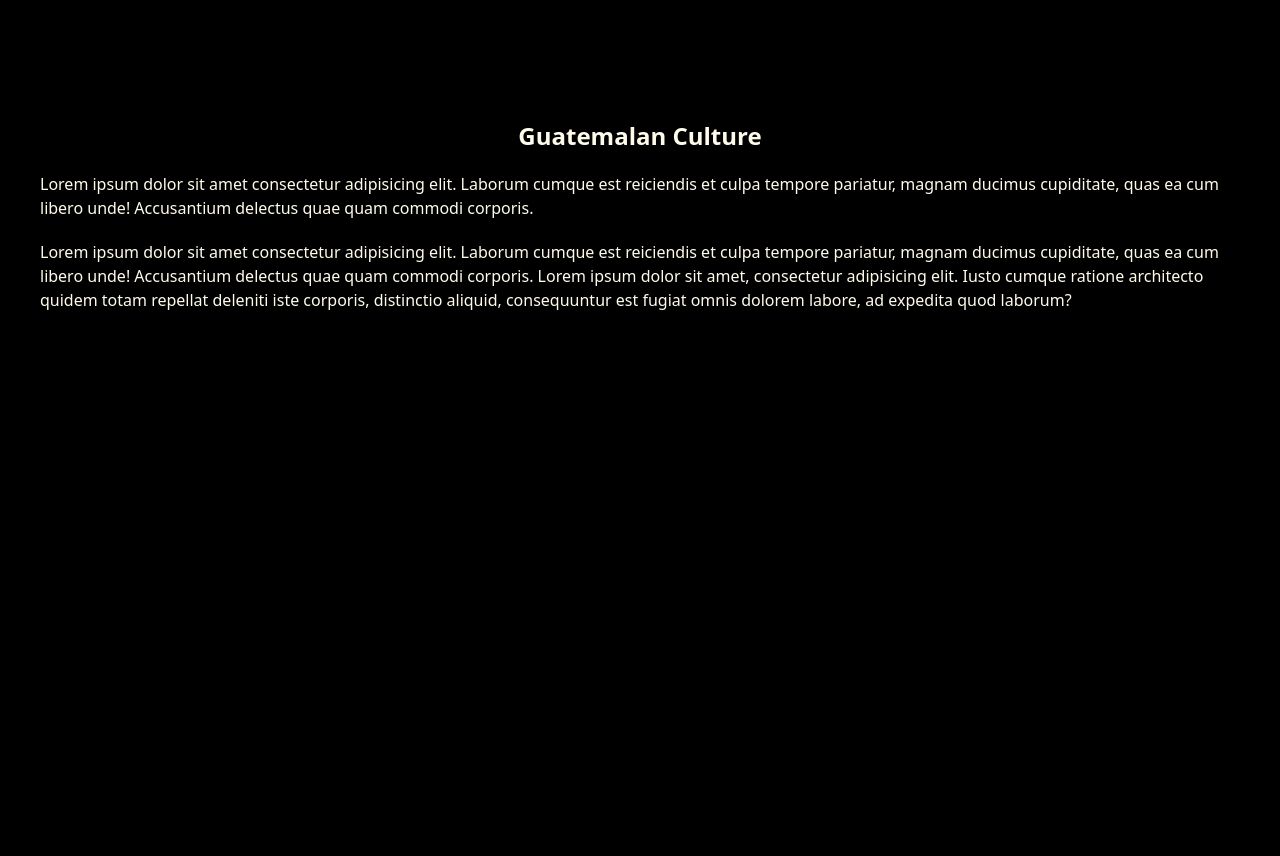
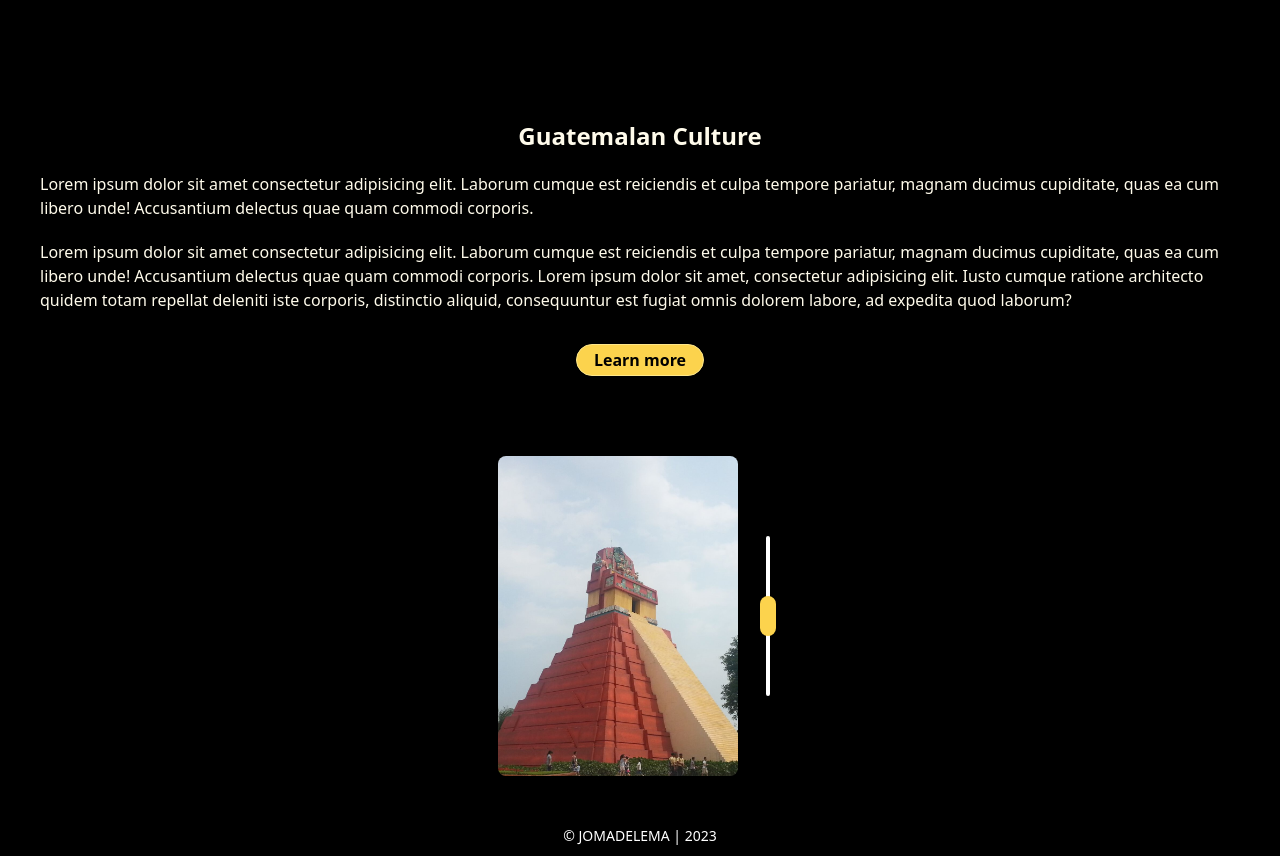
Before and after one commit to JOMADELEMA/countrypage, a Next.js app: page / in a window 1280 px wide. Shown: the part 880-1736 px from the top of the page. Before the commit the page ends 1192 px from the top, so only its background shows below. Built offline with nearby package versions, Linux system fonts and the light colour scheme.

Commit message:
Implemented image and slider idea

```diff
--- a/package.json
+++ b/package.json
@@ -9,6 +9,7 @@
     "lint": "next lint"
   },
   "dependencies": {
+    "@tabler/icons-react": "^2.11.0",
     "eslint": "8.36.0",
     "eslint-config-next": "13.2.4",
     "next": "13.2.4",
--- a/src/pages/index.js
+++ b/src/pages/index.js
@@ -2,15 +2,19 @@ import Head from "next/head";
 import Image from "next/image";
 import { Inter } from "next/font/google";
 import styles from "@/styles/Home.module.css";
+import { IconMenu2 } from "@tabler/icons-react";
 
 const inter = Inter({ subsets: ["latin"] });
 
 export default function Home() {
   return (
     <>
+
+
       <div className="w-full h-160 bg-150 bg-top md:bg-cover bg-no-repeat flex flex-col bg-arco relative">
+      <IconMenu2 size={48} color="white" className="ml-5 mt-5 absolute cursor-pointer"/>
         <h1 className="text-7xl font-semibold text-white drop-shadow-lg mt-64 self-center">GUATEMALA</h1>
-        <div className="border border-amber-200 bg-amber-300 hover:bg-amber-200 rounded-full flex text-white font-semibold w-32 h-8 self-center items-center justify-center shadow-md cursor-pointer mt-8">EXPLORE</div>
+        <div className="border border-amber-200 bg-amber-300 hover:bg-amber-200 rounded-full flex text-gray font-semibold w-32 h-8 self-center items-center justify-center shadow-md cursor-pointer mt-8">EXPLORE</div>
         <div className="w-full h-40 bottom-0 absolute bg-gradient-to-b from-transparent to-black"></div>
       </div>
       <div className="grid gap-8 grid-cols-2 grid-rows-2 mx-10">
@@ -36,10 +40,30 @@ export default function Home() {
         </div>
 
       </div>
-      <div className=" mt-20 mx-10">
+      <div className=" mt-20 mx-10 flex flex-col" id="guatemalan-culture">
         <h1 className="text-amber-50 text-2xl font-semibold mb-5 text-center">Guatemalan Culture</h1>
-        <p className="text-amber-50 text-md mb-5">Lorem ipsum dolor sit amet consectetur adipisicing elit. Laborum cumque est reiciendis et culpa tempore pariatur, magnam ducimus cupiditate, quas ea cum libero unde! Accusantium delectus quae quam commodi corporis.</p>
-        <p className="text-amber-50 text-md">Lorem ipsum dolor sit amet consectetur adipisicing elit. Laborum cumque est reiciendis et culpa tempore pariatur, magnam ducimus cupiditate, quas ea cum libero unde! Accusantium delectus quae quam commodi corporis. Lorem ipsum dolor sit amet, consectetur adipisicing elit. Iusto cumque ratione architecto quidem totam repellat deleniti iste corporis, distinctio aliquid, consequuntur est fugiat omnis dolorem labore, ad expedita quod laborum?</p>
+        <p className="text-amber-50 text-md mb-5">Lorem ipsum dolor sit amet consectetur adipisicing elit. Laborum cumque est reiciendis
+        et culpa tempore pariatur, magnam ducimus cupiditate, quas ea cum libero unde! Accusantium delectus quae quam commodi corporis.</p>
+        <p className="text-amber-50 text-md">Lorem ipsum dolor sit amet consectetur adipisicing elit. Laborum cumque est reiciendis et culpa tempore pariatur,
+        magnam ducimus cupiditate, quas ea cum libero unde! Accusantium delectus quae quam commodi corporis. Lorem ipsum dolor sit amet, consectetur adipisicing elit. Iusto cumque ratione architecto
+        quidem totam repellat deleniti iste corporis, distinctio aliquid, consequuntur est fugiat omnis dolorem labore, ad expedita quod laborum?</p>
+
+        <div className="border border-amber-200 bg-amber-300 hover:bg-amber-200 rounded-full flex text-gray font-semibold w-32 h-8 self-center items-center justify-center shadow-md cursor-pointer mt-8">Learn more</div>
+      </div>
+
+      <div className="mt-20 mx-10 flex justify-center">
+        <div className="relative h-80 w-60 overflow-hidden">
+          <Image className=" rounded-lg object-cover" src="/images/tikal_square.jpeg" fill alt=''/>
+        </div>
+
+        <div id="slider" className="relative flex col ml-5 w-6 place-items-center">
+          <div id="slider-base" className="h-40 w-1 bg-white rounded-full absolute place-center left-2"></div>
+          <div id="slider-thumb" className="h-10 w-4 bg-amber-300 rounded-full cursor-pointer absolute left-0.5"></div>
+        </div>
+
+      </div>
+      <div className="h-10 mt-10 text-white flex flex-col justify-center place-items-center">
+        <p className="text-sm font-light">&copy; JOMADELEMA | 2023</p>
       </div>
     </>
   );
--- a/src/styles/globals.css
+++ b/src/styles/globals.css
@@ -109,3 +109,54 @@ a {
     color-scheme: dark;
   }
 } */
+
+
+/* width */
+::-webkit-scrollbar {
+  width: 10px;
+}
+
+/* Track */
+::-webkit-scrollbar-track {
+  background: #f1f1f1;
+}
+
+/* Handle */
+::-webkit-scrollbar-thumb {
+  background: #888;
+}
+
+/* Handle on hover */
+::-webkit-scrollbar-thumb:hover {
+  background: #555;
+}
+
+/* .slider {
+  -webkit-appearance: none;
+  width: 100%;
+  height: 5px;
+  border-radius: 50px;
+  background: #d3d3d3;
+  outline: none;
+  opacity: 0.7;
+  -webkit-transition: .2s;
+  transition: opacity .2s;
+}
+
+.slider::-webkit-slider-thumb {
+  -webkit-appearance: none;
+  appearance: none;
+  width: 25px;
+  height: 15px;
+  border-radius: 50%;
+  background: #04AA6D;
+  cursor: pointer;
+} */
+/*
+.slider::-moz-range-thumb {
+  width: 25px;
+  height: 25px;
+  border-radius: 75%;
+  background: #04AA6D;
+  cursor: pointer;
+} */
```
Also changed, not shown: 1 other file (tests, documents, lock files or other folders).
